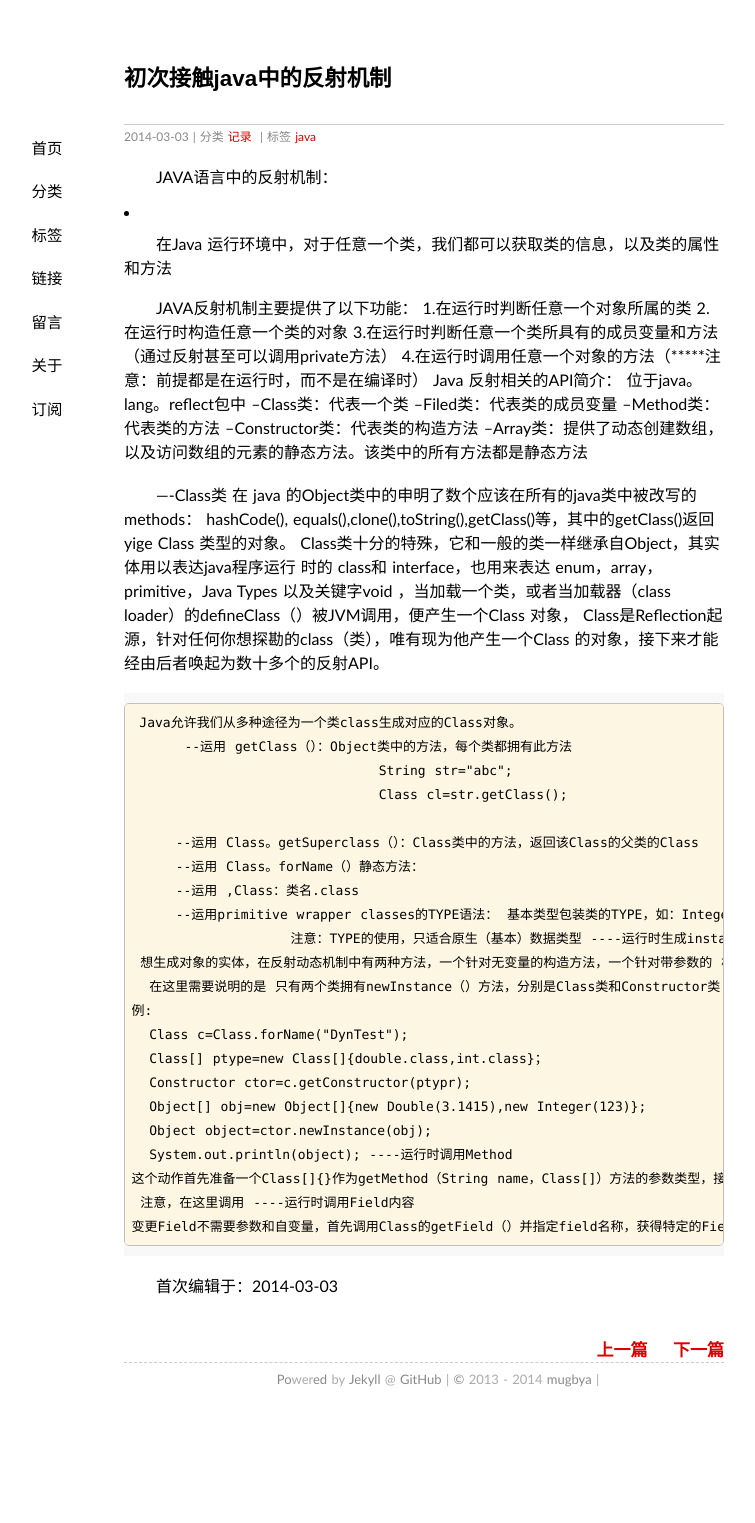
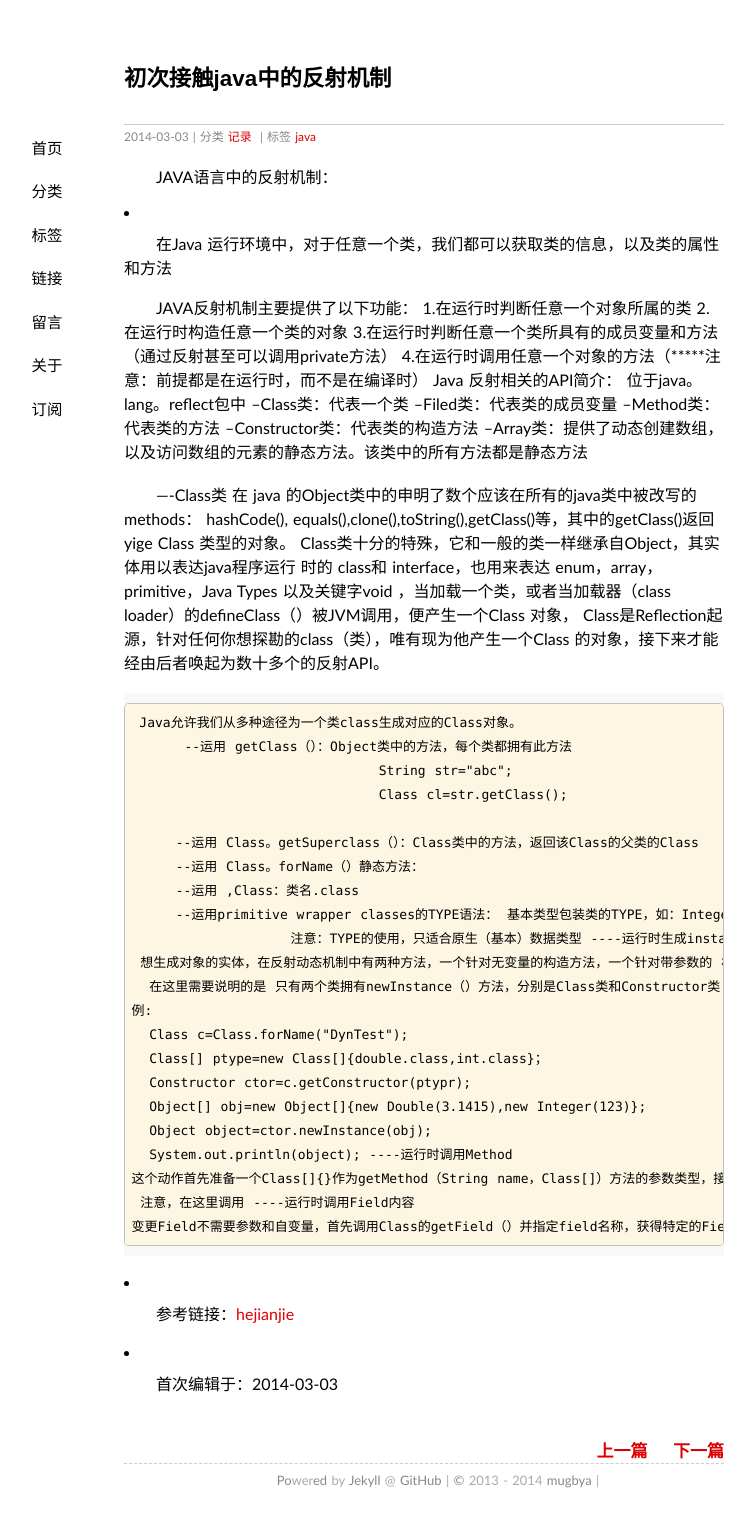
Before and after one commit to mugbya/mugbya.github.io, a Jekyll site: the page built from _posts/2014-03-03-reflect.md, in a window 1280 px wide. Shown: the whole page, without its empty margins (216-971 px from the left). Built offline with Jekyll 4.4.1, drawn with Linux system fonts in a browser that asks for light colours; some web fonts are replaced; Markdown is read by kramdown in place of the engine named in the settings; comment, search, counter and statistics services are not loaded; before the commit the page ends 1422 px from its top, so only the background shows below that.

Commit message:
Update 2014-03-03-reflect.md

```diff
--- a/_posts/2014-03-03-reflect.md
+++ b/_posts/2014-03-03-reflect.md
@@ -68,4 +68,7 @@ Obeject[]放置自变量，然后调用Method对象的invoke（Object obj，Obje
     变更Field不需要参数和自变量，首先调用Class的getField（）并指定field名称，获得特定的Field对象后
 便可以直接调用Field的 get（Object obj）和set(Object obj,Object value)方法
 
-   首次编辑于：2014-03-03
+
+- 参考链接：<a href="http://hejianjie.iteye.com/blog/136205" target="_blank">hejianjie</a>
+
+- 首次编辑于：2014-03-03
```
